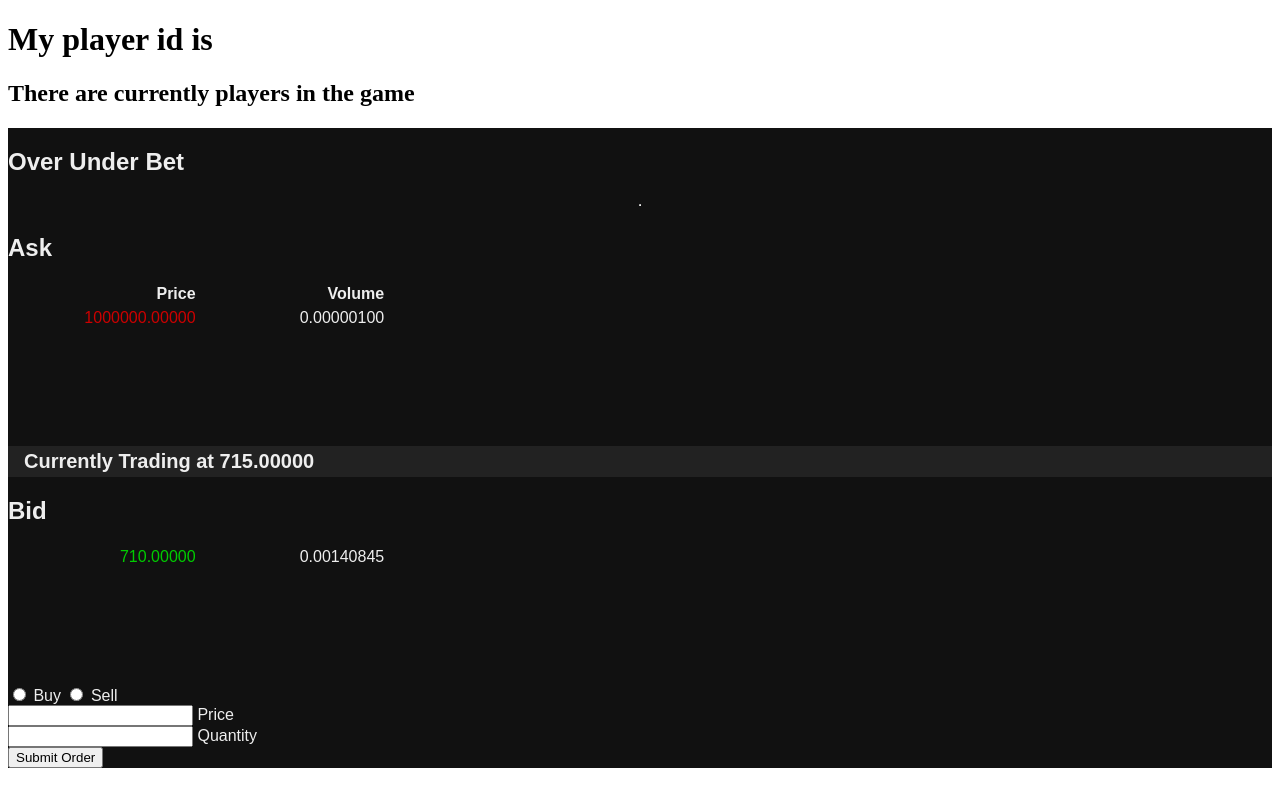
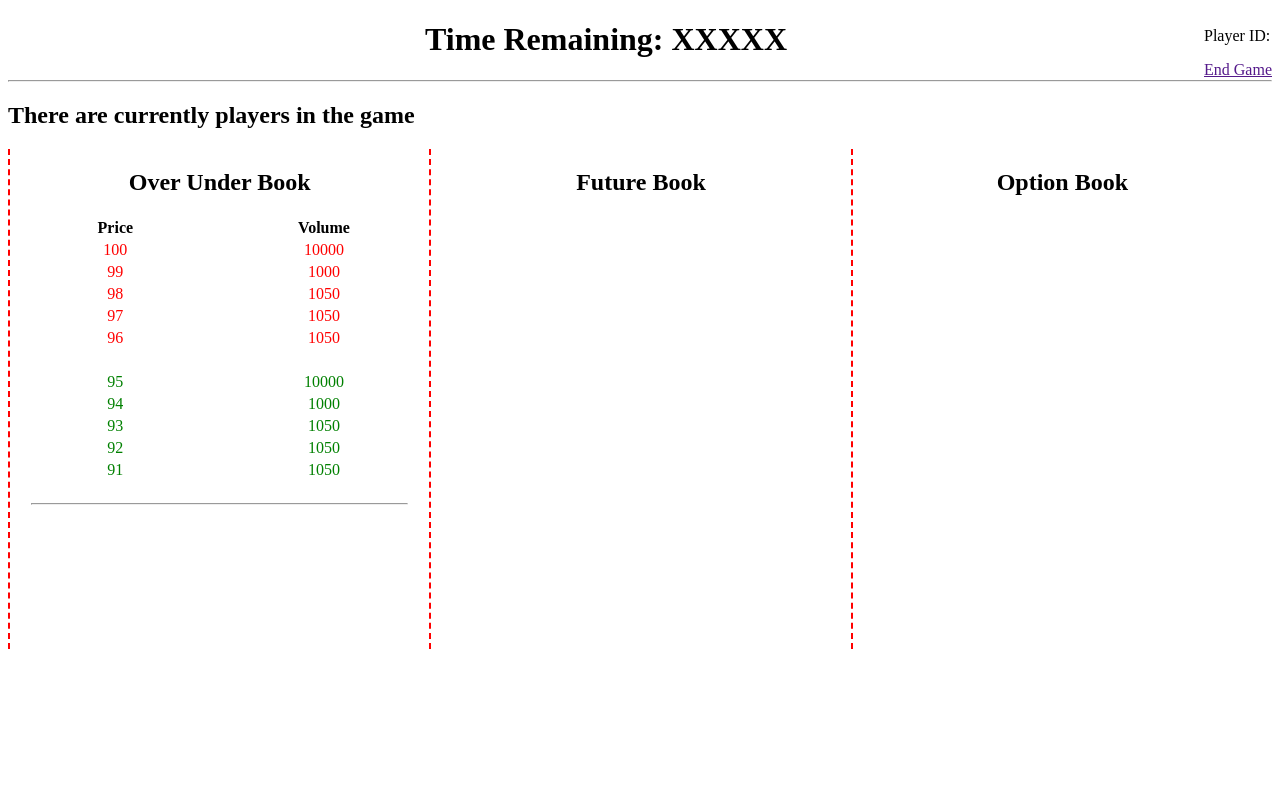
Before and after one commit to tongzhi1998/Market_Making_Game, a Flask app: template templates/room.html in a window 1280 px wide. Run offline with Flask 2, Linux system fonts and the light colour scheme; the template is opened without the code that fills it, so the values that code supplies are empty; some libraries are stand-ins or nearby versions.

Commit message:
frontend layout prototype

```diff
--- a/static/room.css
+++ /dev/null
@@ -1,45 +0,0 @@
-/* https://codepen.io/titosrevenge/pen/vdyQZp */
-
-.over_under {
-    font-family: sans-serif;
-    background: #111;
-    color: #eee;
-    font-size: 1rem;
-    padding: 0;
-    margin: 0;
-}
-table {
-    table-layout: fixed;
-}
-th {
-    font-weight: bold;
-}
-th, td {
-    text-align: right;
-}
-article {
-    height: 80vh;
-    display: flex;
-    flex-direction: column;
-}
-.divider {
-    background: #222;
-}
-.over_under-header {
-    background: #222;
-}
-.current-price {
-    font-weight: bold;
-    font-size: 1.25rem;
-    padding: 0.25rem 1rem;
-}
-.side {
-    height: 30%;
-    overflow-y: scroll;
-}
-.price.sell {
-    color: #c00;
-}
-.price.buy {
-    color: #0c0;
-}
--- a/templates/room.html
+++ b/templates/room.html
@@ -46,75 +46,157 @@
         });
 
     </script>
+
+    <style>
+        #time{
+            text-align: center;
+        }
+        #upper_right{
+            margin-top: -10px;
+            float: right;
+        }
+        #header_line{
+            clear: both;
+        }
+
+        .container {
+            display: flex;                  /* establish flex container */
+            flex-direction: row;            /* default value; can be omitted */
+            flex-wrap: nowrap;              /* default value; can be omitted */
+            justify-content: space-between; /* switched from default (flex-start, see below) */
+            width: 100%;
+            height: 500px;
+        }
+        .container > div {
+            width: 33.3%;
+            height: 100%;
+            border-left: 2px dashed red;
+        }
+
+        .orderbook_title{
+            text-align: center;
+        }
+
+        table{
+           width: 100%;
+           margin-bottom: 5%;
+           text-align: center;
+        }
+
+        td{
+            width: 50%;
+        }
+
+        .ask_table td{
+           color:red;
+        }
+
+        .bid_table td{
+            color: green;
+        }
+
+        #book_transaction_separation{
+            margin-left: 5%;
+            margin-right: 5%;
+        }
+
+
+    </style>
 </head>
 
 <body>
-    <h1> My player id is <span id = "client_id"></span> </h1>
-    <h2 class = "to_hide"> There are currently <span id = "number_of_players"></span> players in the game </h2>
-    <h1 class = "to_hide"> {{message}} </h1>
-    {% if "create" in message: %}
-        <button class = "to_hide" id = "start_game_button" onclick = game_start() > Start Game</button>
-    {% endif %}
+    <div id = "upper_right">
+        <p id = "player_id"> Player ID: <span id = "client_id"></span> </p>
+        <a id = "end_game" href = ""> End Game</a>
+    </div>
+    <h1 id = "time"> Time Remaining: XXXXX </h1>
+    <hr id = "header_line">
 
-    <article class = "over_under">
-        <h1>Over Under Bet</h1>
-        <hr>
-        <h2 id = "over_under_ask"> Ask </h2>
-        <section class="over_under_header">
-            <table width="30%">
+    <div class = "to_hide">
+        <h2> There are currently <span id = "number_of_players"></span> players in the game </h2>
+        <h2 > {{message}} </h2>
+        {% if "create" in message: %}
+            <button class = "to_hide" id = "start_game_button" onclick = game_start() > Start Game</button>
+        {% endif %}
+    </div>
+
+    <div class = "container">
+        <div class = "orderbook" id = "over_under">
+            <h2 class = "orderbook_title" id = "over_under_title"> Over Under Book </h2>
+
+            <table class = "ask_table" id = "over_under_ask_table">
                 <tr>
-                    <th class="price" width="15%">Price</th>
-                    <th width="15%">Volume</th>
+                    <th class = "price" id = "over_under_price">Price</th>
+                    <th class = "volume" id = "over_under_volume">Volume</th>
+                </tr>
+                <tr class = "ask5" id = "over_under_ask5">
+                    <td> 100 </td>
+                    <td> 10000 </td>
+                </tr>
+                <tr class = "ask4" id = "over_under_ask4">
+                    <td> 99 </td>
+                    <td> 1000 </td>
+                </tr>
+                <tr class = "ask3" id = "over_under_ask3">
+                    <td> 98 </td>
+                    <td> 1050 </td>
+                </tr>
+                <tr class = "ask2" id = "over_under_ask2">
+                    <td> 97 </td>
+                    <td> 1050 </td>
+                </tr>
+                <tr class = "ask1" id = "over_under_ask1">
+                    <td> 96 </td>
+                    <td> 1050 </td>
                 </tr>
             </table>
-        </section>
-        <section class="side" id="asks">
-            <table width="30%">
-                <tr>
-                    <td width="15%" class="price sell priceclick">1000000.00000</td>
-                    <td width="15%">0.00000100</td>
+
+            <!-- <section class = "trading_price" id = "over_under_trading_price">
+                <p> Trading at: XXXXX</p>
+            </section> -->
+
+            <table class = "bid_table" id = "over_under_bid_table">
+                <tr class = "bid1" id = "over_under_bid1">
+                    <td> 95 </td>
+                    <td> 10000 </td>
+                </tr>
+                <tr class = "bid2" id = "over_under_bid2">
+                    <td> 94 </td>
+                    <td> 1000 </td>
+                </tr>
+                <tr class = "bid3" id = "over_under_bid3">
+                    <td> 93 </td>
+                    <td> 1050 </td>
+                </tr>
+                <tr class = "bid4" id = "over_under_bid4">
+                    <td> 92 </td>
+                    <td> 1050 </td>
+                </tr>
+                <tr class = "bid5" id = "over_under_bid5">
+                    <td> 91 </td>
+                    <td> 1050 </td>
                 </tr>
             </table>
-        </section>
 
-        <section class="divider">
-            <div class="current-price">Currently Trading at 715.00000</div>
-        </section>
+            <hr id = "book_transaction_separation">
 
-        <h2 id = "over_under_bid"> Bid </h2>
-        <section class="side bids">
-            <table width="30%">
-                <tr>
-                    <td width="15%" class="price buy priceclick">710.00000</td>
-                    <td width="15%">0.00140845</td>
-                </tr>
-            </table>
-        </section>
 
-        <section id = "over_under_submit_order">
-            <form id = "submit_form">
-                <input type = "text" style = "display: none;" value = "over_under" name = "type">
-                <input type="radio" id="buy" name="side" value="buy"> Buy
-                <input type="radio" id="sell" name="side" value="sell"> Sell
-                <br>
-                <input id = "price"> Price
-                <br>
-                <input id = "quantity"> Quantity
-                <br>
-                <button type = "submit"> Submit Order </button>
-            </form>
-        </section>
+        </div>
 
-    </article>
+        <div class = "orderbook" id = "future">
+            <h2 class = "orderbook_title" id = "future_title"> Future Book </h2>
+        </div>
+
+        <div class = "orderbook" id = "option">
+            <h2 class = "orderbook_title" id = "option_title"> Option Book </h2>
+        </div>
+    </div>
 
 
     <script>
-        const asks = document.getElementById("asks");
-        asks.scrollTo(0, asks.offsetHeight);
 
         const form = document.querySelector('form'); // I think we need an array here
-
-        form.addEventListener('submit', event => {;
+        form.addEventListener('submit', event => {
             // submit event detected
             event.preventDefault();
             let type = "over_under"; // Hard coded for now
@@ -133,9 +215,7 @@
                 "price": price,
                 "quantity": quantity
             });
-
-
-        })
+        });
 
     </script>
 </body>
--- a/transaction.py
+++ b/transaction.py
@@ -3,6 +3,7 @@
 
 class Transaction:
     def __init__(self, buy_side: Order, sell_side: Order, aggressor: int) -> None:
+        self.aggressor = aggressor
         self.amount = min(buy_side.quantity, sell_side.quantity)
         if aggressor == 1: # Buy side is the aggressor, price should be sell_side price
             self.price = sell_side.price
@@ -14,4 +15,4 @@
         self.time = datetime.utcnow()
 
     def __str__(self) -> str:
-        return f"Transaction price: {self.price}, amount = {self.amount}, time = {self.time}" + "\n" + f"Buyer is: {self.buyer_id}, seller is: {self.seller_id}"
+        return f"Transaction price: {self.price}, amount = {self.amount}, time = {self.time}" + "\n" + f"Buyer is: {self.buyer_id}, seller is: {self.seller_id}, agressor is: {self.aggressor}"
```
